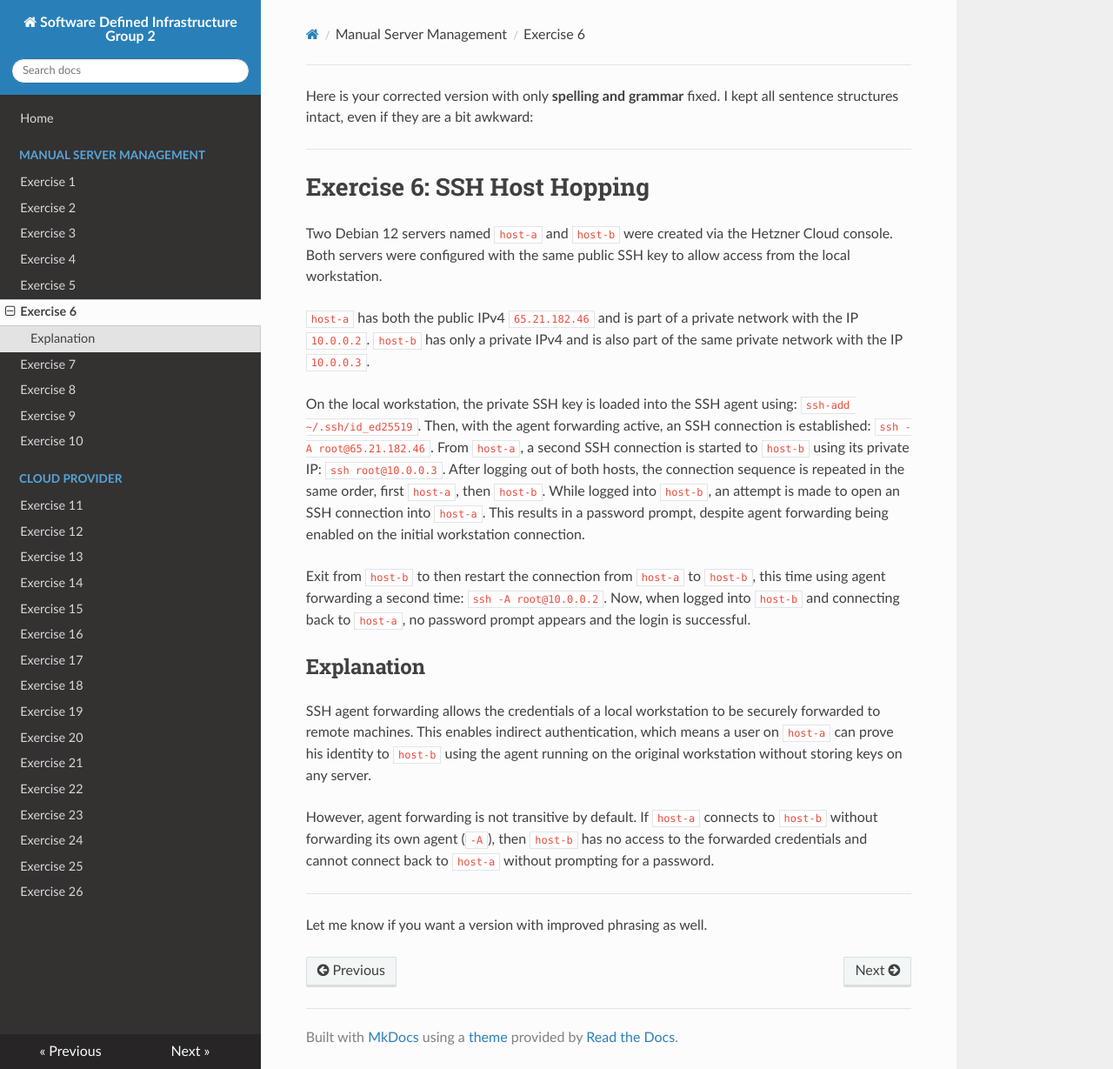
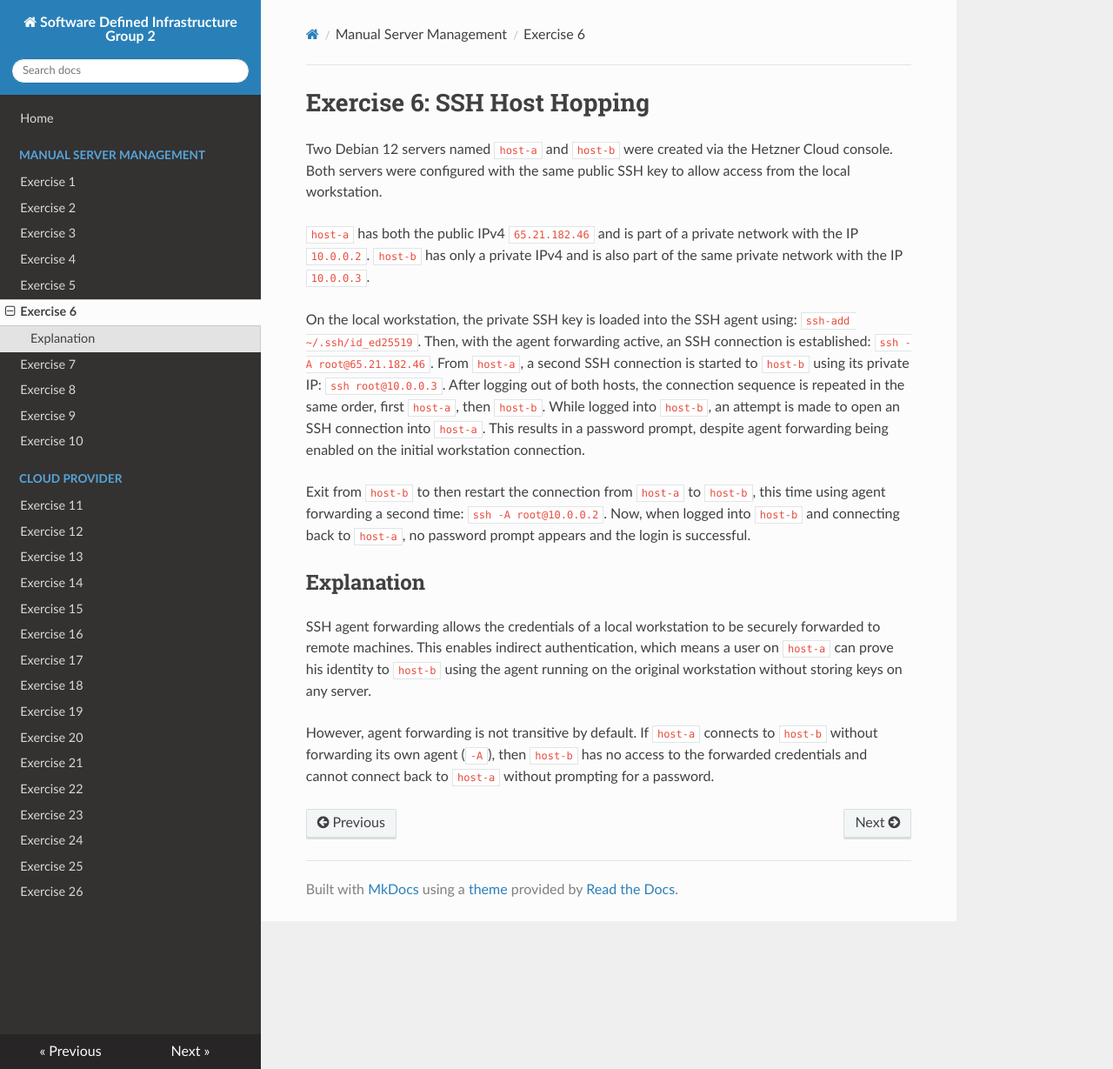
Before and after one commit to DWalz/sdi-25, an MkDocs documentation site: the page built from docs/exercise06.md, in a window 1280 px wide and 1229 px high. Shown: the whole window at 87% size. Built offline with MkDocs 1.6.1, drawn with Linux system fonts in a browser that asks for light colours; nearby versions of some CDN libraries.

Commit message:
Update exercise06.md

```diff
--- a/docs/exercise06.md
+++ b/docs/exercise06.md
@@ -1,7 +1,3 @@
-Here is your corrected version with only **spelling and grammar** fixed. I kept all sentence structures intact, even if they are a bit awkward:
-
----
-
 # Exercise 6: SSH Host Hopping
 
 Two Debian 12 servers named `host-a` and `host-b` were created via the
@@ -36,7 +32,3 @@ However, agent forwarding is not transitive by default. If `host-a`
 connects to `host-b` without forwarding its own agent (`-A`), then
 `host-b` has no access to the forwarded credentials and cannot connect
 back to `host-a` without prompting for a password.
-
----
-
-Let me know if you want a version with improved phrasing as well.
```
